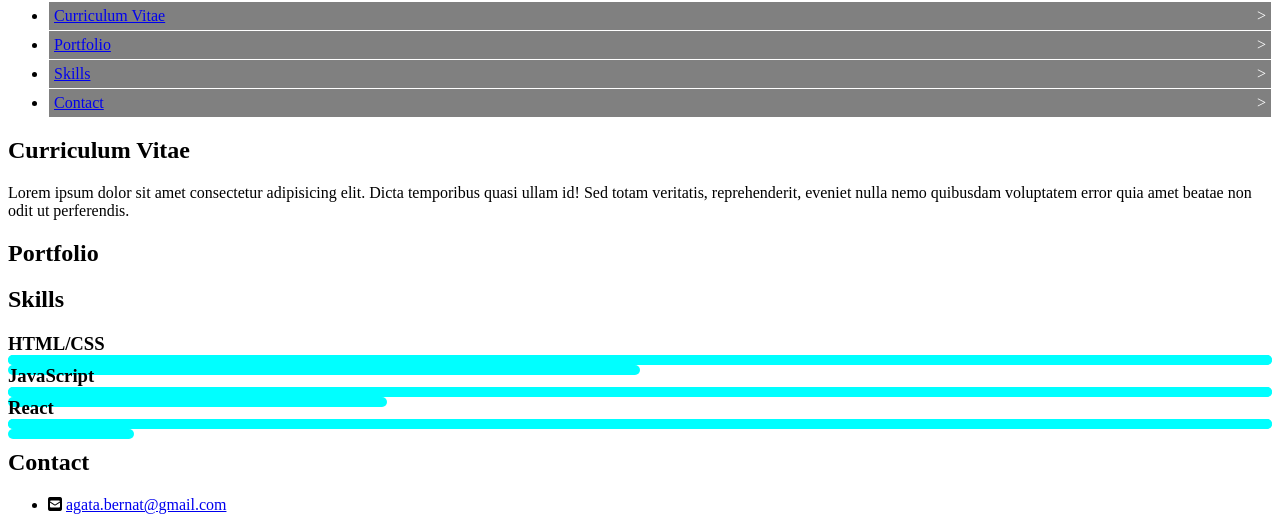
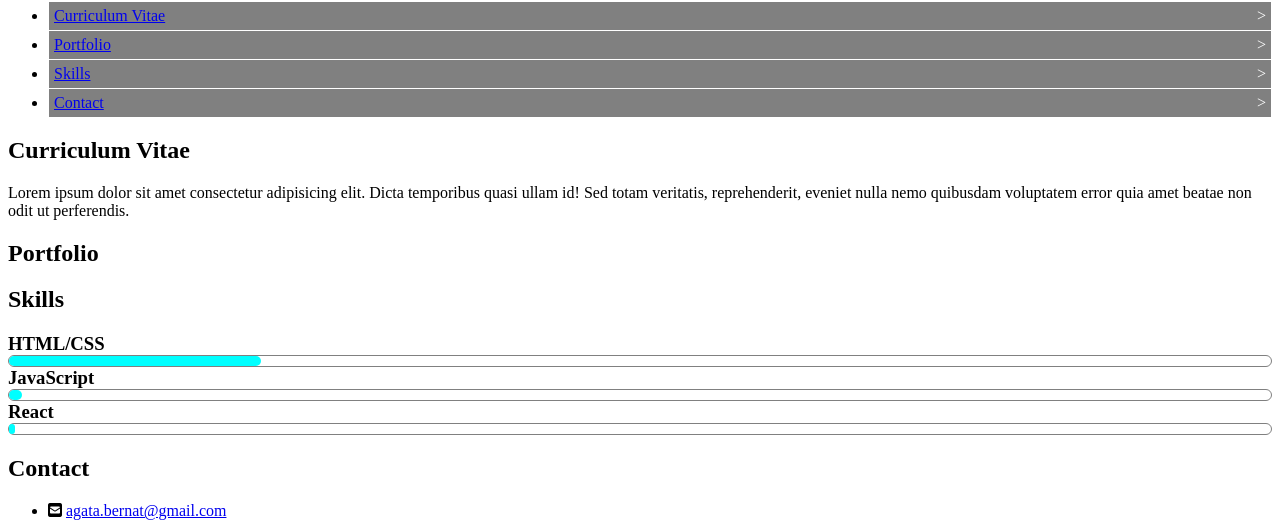
Before and after one commit to FBW41-2/cv-Agata-Bernat, a plain HTML site: page index.html in a window 1280 px wide. Shown: the part 283-810 px from the top of the page. Drawn offline with Linux system fonts and the light colour scheme.

Commit message:
skills progress

```diff
--- a/css/styles.css
+++ b/css/styles.css
@@ -26,14 +26,15 @@ nav a::after {
     }
 
 
-.skill .progress-bar {
+.progress-bar {
     border-color: gray;
     border-width: 1px;
     border-style: solid;
-    border-radius 6px;
+    border-radius: 6px;
+    height: 10px;
 }
 
-.skill .progress {
+.progress {
     background-color: aqua;
     height: 10px;
     border-radius: 5px;
--- a/index.html
+++ b/index.html
@@ -45,23 +45,20 @@
             <h2>Skills</h2>
             <div class="skill">
                 <h3>HTML/CSS</h3>
-                <div class="progress bar">
-                <div class="progress"></div>
-                <div class="progress" style="width:50%"></div>
+                <div class="progress-bar">
+                <div class="progress" style="width:20%"></div>
                </div>
             </div>
                <div class="skill">
                <h3>JavaScript</h3>
-                <div class="progress bar">
-                <div class="progress"></div>
-                <div class="progress" style="width:30%"></div>
+                <div class="progress-bar">
+                <div class="progress" style="width:1%"></div>
                </div>
             </div>
                 <div class="skill">
                <h3>React</h3>
-                <div class="progress bar">
-                <div class="progress"></div>
-                <div class="progress" style="width:10%"></div>
+                <div class="progress-bar">
+                <div class="progress" style="width:0.5%"></div>
                </div>
             </div>
         </section>
```
